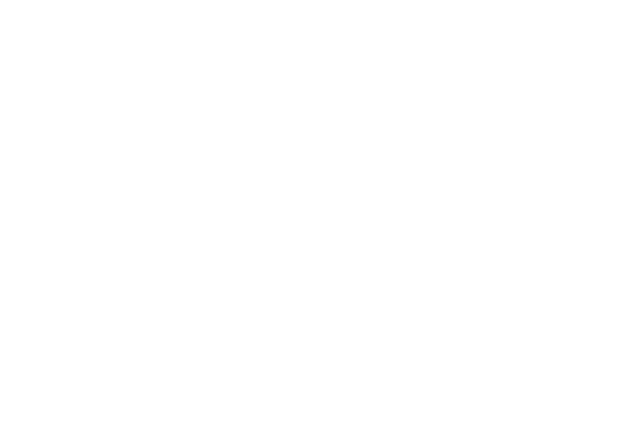
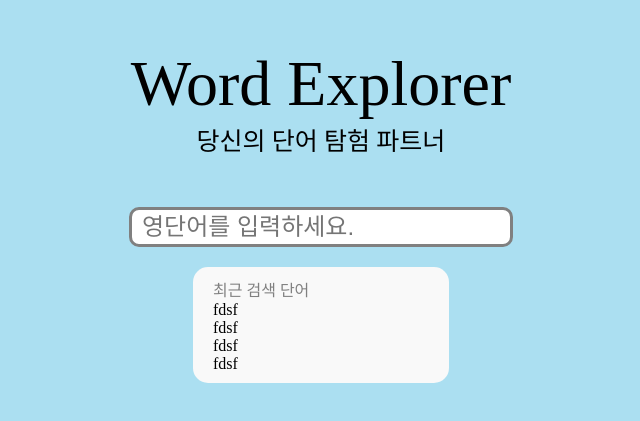
Before and after one commit to chooseongwoo/Word-Explorer, a React (Create React App) app: page / in a window 1280 px wide. Shown: the part 185-606 px from the top of the page, without its empty margins (319-959 px from the left). Built offline with nearby package versions, Linux system fonts and the light colour scheme.

Commit message:
add :: main 퍼블리싱

```diff
--- a/package.json
+++ b/package.json
@@ -10,6 +10,7 @@
     "react-dom": "^18.3.1",
     "react-router-dom": "^6.23.1",
     "react-scripts": "5.0.1",
+    "styled-components": "^6.1.11",
     "web-vitals": "^2.1.0"
   },
   "scripts": {
--- a/src/App.jsx
+++ b/src/App.jsx
@@ -1,5 +1,15 @@
+import { Route, Routes } from "react-router-dom";
+import Main from "./pages/Main";
+
 function App() {
-  return <div></div>;
+  return (
+    <>
+      <Routes>
+        <Route path="/" element={<Main />} />
+        <Route path="*" element={<h1>잘못 들어오셨어요.</h1>} />
+      </Routes>
+    </>
+  );
 }
 
 export default App;
--- a/src/index.css
+++ b/src/index.css
@@ -1,4 +1,5 @@
 * {
   margin: 0;
   padding: 0;
+  box-sizing: border-box;
 }
--- /dev/null
+++ b/src/pages/Main/index.jsx
@@ -0,0 +1,31 @@
+import React from "react";
+import * as S from "./style";
+
+const Main = () => {
+  return (
+    <S.Layout>
+      <S.Content>
+        <S.Title>
+          <S.Big>Word Explorer</S.Big>
+          <S.Small>당신의 단어 탐험 파트너</S.Small>
+        </S.Title>
+        <div>
+          <S.Main>
+            <S.SearchBar type="text" placeholder="영단어를 입력하세요." />
+            <S.Recent>
+              <S.RecentTitle>최근 검색 단어</S.RecentTitle>
+              <S.RecentWords>
+                <S.RecentWord>fdsf</S.RecentWord>
+                <S.RecentWord>fdsf</S.RecentWord>
+                <S.RecentWord>fdsf</S.RecentWord>
+                <S.RecentWord>fdsf</S.RecentWord>
+              </S.RecentWords>
+            </S.Recent>
+          </S.Main>
+        </div>
+      </S.Content>
+    </S.Layout>
+  );
+};
+
+export default Main;
--- /dev/null
+++ b/src/pages/Main/style.js
@@ -0,0 +1,71 @@
+import styled from "styled-components";
+
+export const Layout = styled.div`
+  background-color: #abdff1;
+  width: 100vw;
+  height: 100vh;
+  display: flex;
+  justify-content: center;
+  align-items: center;
+`;
+
+export const Content = styled.div`
+  display: flex;
+  flex-direction: column;
+  align-items: center;
+  justify-content: center;
+  gap: 50px;
+  height: 40vh;
+`;
+
+export const Title = styled.div`
+  display: flex;
+  flex-direction: column;
+  align-items: center;
+`;
+
+export const Big = styled.p`
+  font-size: 64px;
+`;
+export const Small = styled.p`
+  font-size: 25px;
+`;
+
+export const Main = styled.div`
+  display: flex;
+  flex-direction: column;
+  gap: 20px;
+  align-items: center;
+`;
+
+export const SearchBar = styled.input`
+  width: 30vw;
+  height: 5vh;
+  font-size: 24px;
+  background-color: white;
+  border: 3px solid gray;
+  border-radius: 10px;
+  padding-left: 10px;
+  outline: none;
+  &:focus {
+    border: 3px solid green;
+  }
+`;
+
+export const Recent = styled.div`
+  width: 20vw;
+  height: max-content;
+  min-height: 60px;
+  background-color: #f9f9f9;
+  padding: 10px 20px;
+  border-radius: 15px;
+`;
+
+export const RecentTitle = styled.p`
+  font-size: 16px;
+  color: gray;
+`;
+
+export const RecentWords = styled.div``;
+
+export const RecentWord = styled.p``;
```
Also changed, not shown: 1 other file (tests, documents, lock files or other folders).
